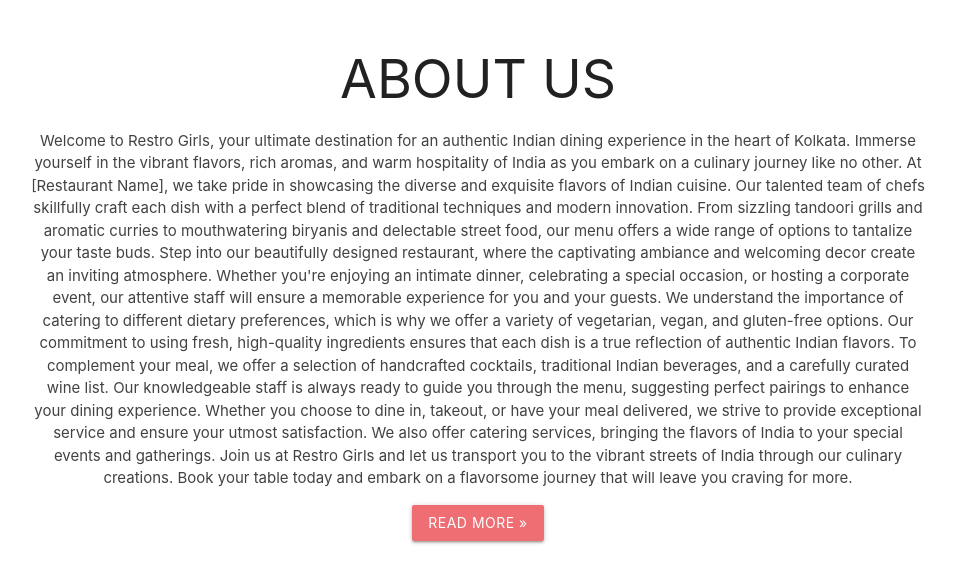
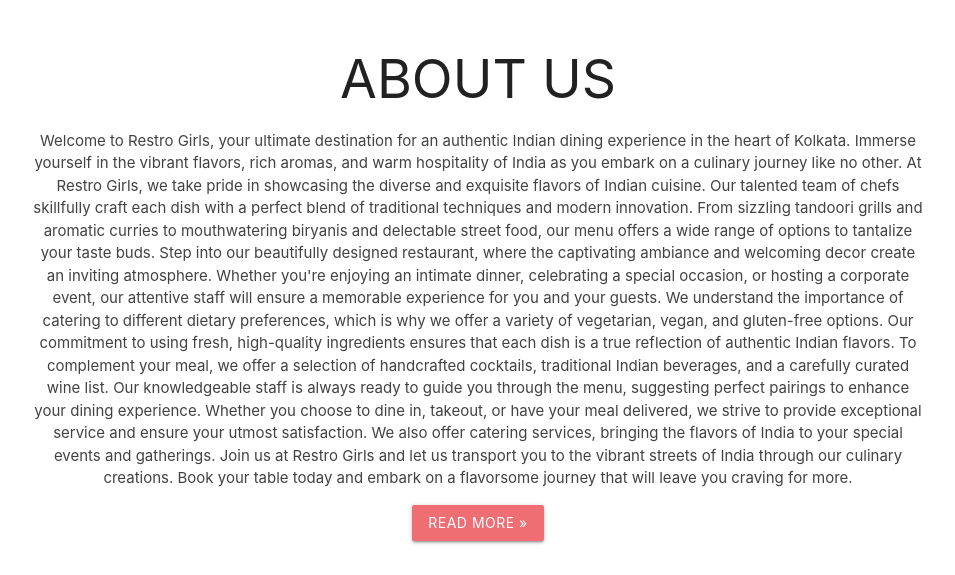
Before and after one commit to harshini-code/Restrogirls, a PHP site: page / in a window 1280 px wide. Shown: the part 1936-2511 px from the top of the page, without its empty margins (162-1117 px from the left). Run offline with PHP 8.4, Linux system fonts and the light colour scheme.

Commit message:
Update about.php

```diff
--- a/RestroGirls/chunks/about.php
+++ b/RestroGirls/chunks/about.php
@@ -4,7 +4,7 @@
 		        <h2 class="header">ABOUT US</h2>
 		        <p class="grey-text text-darken-3 lighten-3">Welcome to Restro Girls, your ultimate destination for an authentic Indian dining experience in the heart of Kolkata. Immerse yourself in the vibrant flavors, rich aromas, and warm hospitality of India as you embark on a culinary journey like no other.
 
-At [Restaurant Name], we take pride in showcasing the diverse and exquisite flavors of Indian cuisine. Our talented team of chefs skillfully craft each dish with a perfect blend of traditional techniques and modern innovation. From sizzling tandoori grills and aromatic curries to mouthwatering biryanis and delectable street food, our menu offers a wide range of options to tantalize your taste buds.
+At Restro Girls, we take pride in showcasing the diverse and exquisite flavors of Indian cuisine. Our talented team of chefs skillfully craft each dish with a perfect blend of traditional techniques and modern innovation. From sizzling tandoori grills and aromatic curries to mouthwatering biryanis and delectable street food, our menu offers a wide range of options to tantalize your taste buds.
 
 Step into our beautifully designed restaurant, where the captivating ambiance and welcoming decor create an inviting atmosphere. Whether you're enjoying an intimate dinner, celebrating a special occasion, or hosting a corporate event, our attentive staff will ensure a memorable experience for you and your guests.
 
```
